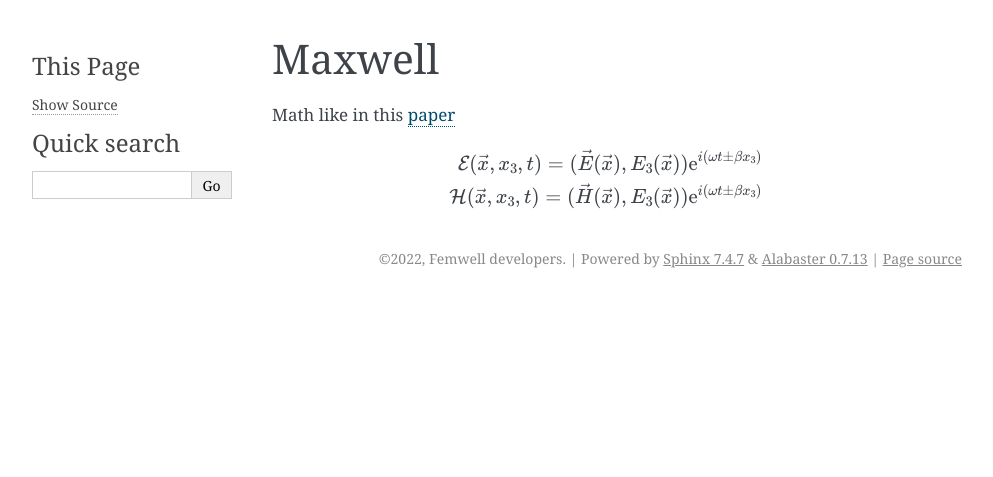
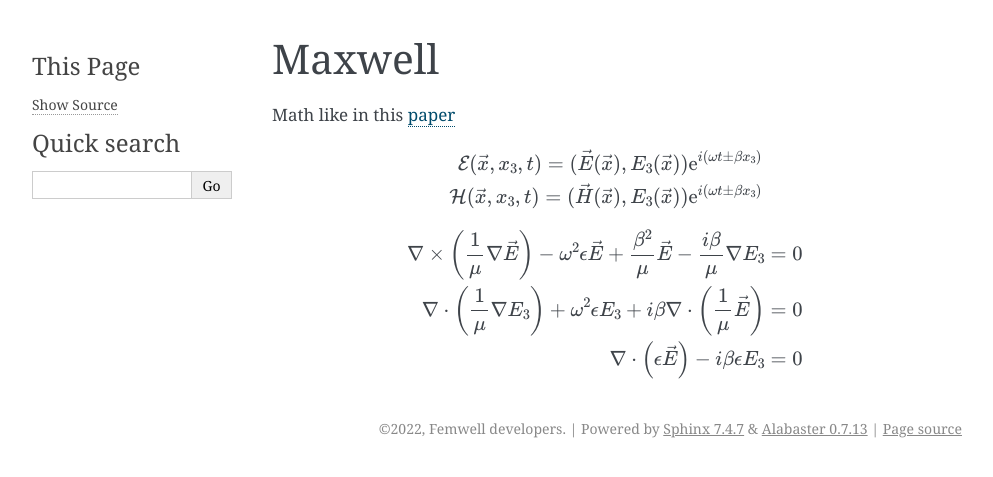
Before and after one commit to HelgeGehring/femwell, a Sphinx documentation site: the page built from docs/source/maxwell.rst, in a window 1280 px wide. Shown: the top 477 px of the page, without its empty margins (148-1141 px from the left). Built offline with Sphinx 7.4.7, drawn with Linux system fonts in a browser that asks for light colours.

Commit message:
maxwell equations

```diff
--- a/docs/source/maxwell.rst
+++ b/docs/source/maxwell.rst
@@ -7,3 +7,19 @@ Math like in this `paper <http://dx.doi.org/10.1080/02726340290084012>`_
     \mathcal{E}(\vec{x},x_3,t)=(\vec{E}(\vec{x}),E_3(\vec{x}))\mathrm{e}^{i(\omega t \pm \beta x_3)}
 
     \mathcal{H}(\vec{x},x_3,t)=(\vec{H}(\vec{x}),E_3(\vec{x}))\mathrm{e}^{i(\omega t \pm \beta x_3)}
+
+.. math::
+    \nabla \times \left(\frac{1}{\mu} \nabla \vec{E}\right)
+    - \omega^2 \epsilon \vec{E}
+    + \frac{\beta^2}{\mu}\vec{E}
+    - \frac{i \beta}{\mu} \nabla E_3
+    = 0
+
+    \nabla \cdot \left(\frac{1}{\mu} \nabla E_3\right)
+    + \omega^2 \epsilon E_3
+    + i \beta \nabla \cdot \left( \frac{1}{\mu} \vec{E} \right)
+    = 0
+
+    \nabla \cdot \left( \epsilon \vec{E} \right)
+    - i \beta \epsilon E_3
+    = 0
```
